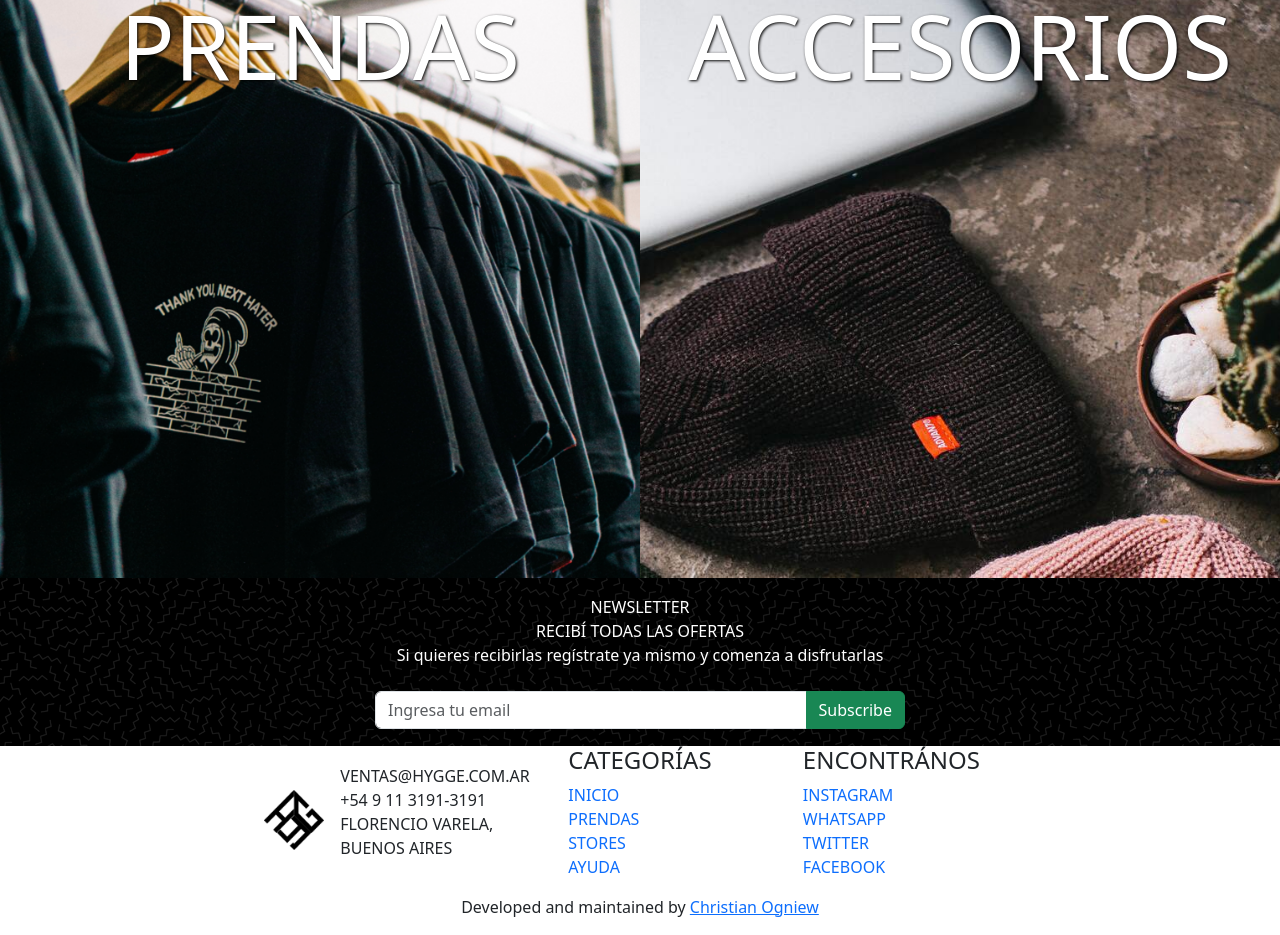
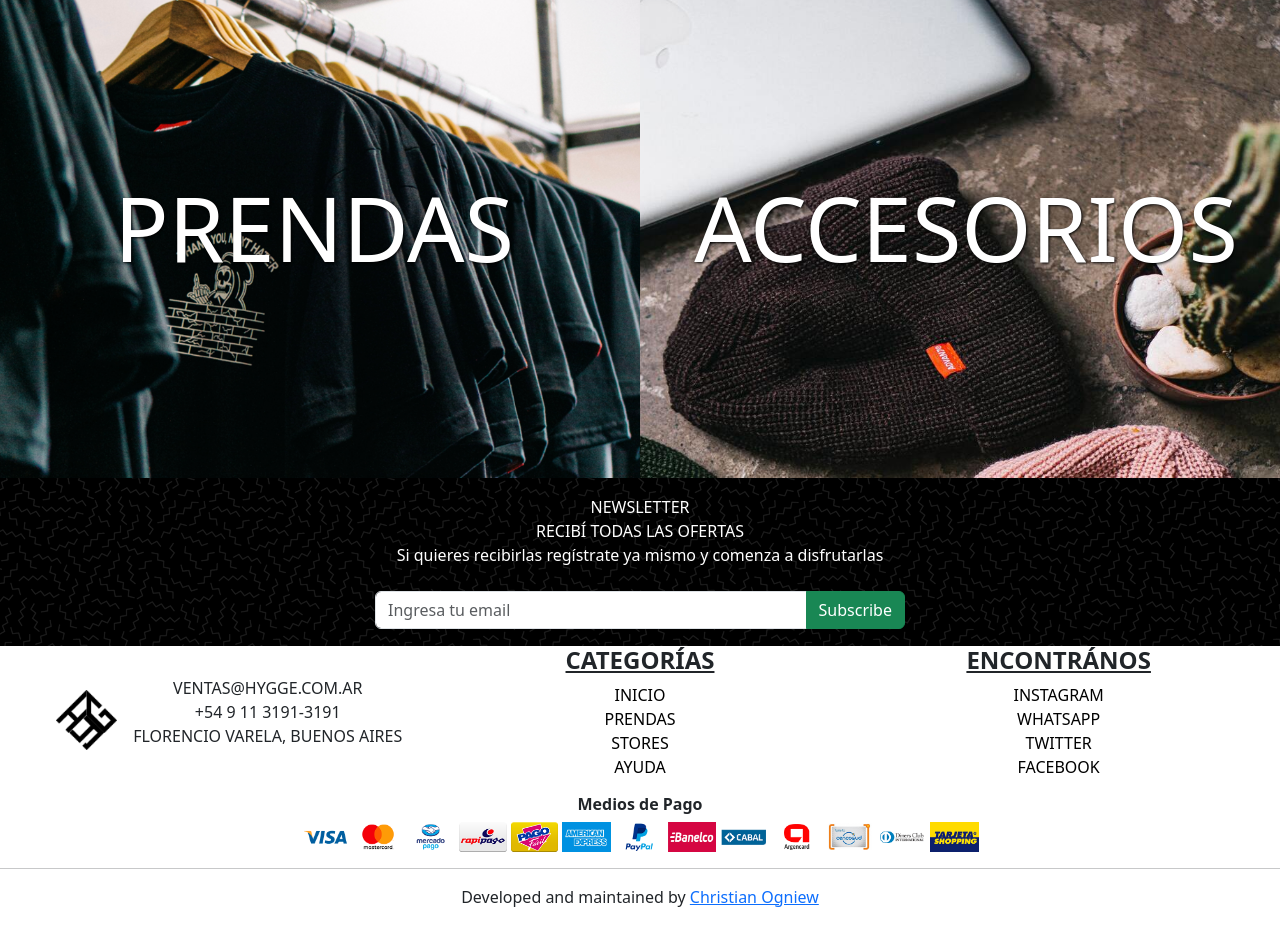
Before and after one commit to ChristianOgniew/PreEntrega2-Ogniew, a plain HTML site: page index.html in a window 1280 px wide. Shown: the part 785-1720 px from the top of the page. Drawn offline with nearby package versions, Linux system fonts and the light colour scheme.

Commit message:
varias correcciones responsive y agrego medios de pago

```diff
--- a/index.html
+++ b/index.html
@@ -26,7 +26,7 @@
   <body>
     <!-- NAV BAR -->
     <nav class="navbar navbar-expand-md navbar-light">
-      <div class="container-fluid">
+      <div class="nav__container container-fluid">
         <button
           class="navbar-toggler"
           type="button"
@@ -48,7 +48,7 @@
             HYGGE CLOTHES
           </a>
           <ul
-            class="navbar-nav d-flex justify-content-center align-items-center"
+            class="navbar-nav d-flex justify-content-center align-items-center m-3"
           >
             <li class="nav-item">
               <a class="nav-link active" aria-current="page" href="#">INICIO</a>
@@ -83,11 +83,13 @@
     <!-- FIN DEL HERO -->
 
     <!-- SECTION -->
-    <section class="conteiner-fluid d-flex">
-      <a class="prendas_img section__text text-center col-md-6" href=""
+    <section class="conteiner-fluid row d-flex">
+      <a class="prendas_img section__text text-center col-md-6 col-sm-6" href=""
         >PRENDAS</a
       >
-      <a class="accesorios_img section__text text-center col-md-6" href=""
+      <a
+        class="accesorios_img section__text text-center col-md-6 col-sm-6"
+        href=""
         >ACCESORIOS</a
       >
     </section>
@@ -138,7 +140,7 @@
       <div
         class="container-fluid d-flex justify-content-center align-items-center"
       >
-        <div class="row">
+        <div class="footer__container row">
           <div
             class="col-xl-4 col-lg-4 col-md-4 d-flex justify-content-center align-items-center"
           >
@@ -160,19 +162,23 @@
             class="col-xl-4 col-lg-4 col-md-4 d-flex justify-content-center align-items-center"
           >
             <div class="">
-              <h4>CATEGORÍAS</h4>
+              <h4>
+                <b><u>CATEGORÍAS</u></b>
+              </h4>
               <ul class="list-unstyled">
                 <li>
-                  <a href="#" class="text-decoration-none">INICIO</a>
+                  <a href="#" class="text-decoration-none text-black">INICIO</a>
                 </li>
                 <li>
-                  <a href="#" class="text-decoration-none">PRENDAS</a>
+                  <a href="#" class="text-decoration-none text-black"
+                    >PRENDAS</a
+                  >
                 </li>
                 <li>
-                  <a href="#" class="text-decoration-none">STORES</a>
+                  <a href="#" class="text-decoration-none text-black">STORES</a>
                 </li>
                 <li>
-                  <a href="#" class="text-decoration-none">AYUDA</a>
+                  <a href="#" class="text-decoration-none text-black">AYUDA</a>
                 </li>
               </ul>
             </div>
@@ -181,19 +187,29 @@
             class="col-xl-4 col-lg-4 col-md-4 d-flex justify-content-center align-items-center"
           >
             <div>
-              <h4>ENCONTRÁNOS</h4>
+              <h4>
+                <b><u>ENCONTRÁNOS</u></b>
+              </h4>
               <ul class="list-unstyled">
                 <li>
-                  <a href="#" class="text-decoration-none">INSTAGRAM</a>
+                  <a href="#" class="text-decoration-none text-black"
+                    >INSTAGRAM</a
+                  >
                 </li>
                 <li>
-                  <a href="#" class="text-decoration-none">WHATSAPP</a>
+                  <a href="#" class="text-decoration-none text-black"
+                    >WHATSAPP</a
+                  >
                 </li>
                 <li>
-                  <a href="#" class="text-decoration-none">TWITTER</a>
+                  <a href="#" class="text-decoration-none text-black"
+                    >TWITTER</a
+                  >
                 </li>
                 <li>
-                  <a href="#" class="text-decoration-none">FACEBOOK</a>
+                  <a href="#" class="text-decoration-none text-black"
+                    >FACEBOOK</a
+                  >
                 </li>
               </ul>
             </div>
@@ -202,6 +218,29 @@
       </div>
     </footer>
     <!-- FIN FOOTER -->
+    <!-- MEDIOS DE PAGO -->
+
+    <div
+      class="medios_pagos conteiner justify-content-center align-items-center text-center"
+    >
+      <h3 class="fs-6"><b>Medios de Pago</b></h3>
+
+      <img class="pagosm" src="../img/visa@2x.png" alt="Visa" />
+      <img class="pagosm" src="../img/mastercard@2x.png" alt="Mastercard" />
+      <img class="pagosm" src="../img/mercadopago@2x.png" alt="Mercado Pago" />
+      <img class="pagosm" src="../img/rapipago@2x.png" alt="Rapipago" />
+      <img class="pagosm" src="../img/pagofacil@2x.png" alt="Pago Facil" />
+      <img class="pagosm" src="../img/amex@2x.png" alt="American Express" />
+      <img class="pagosm" src="../img/paypal@2x.png" alt="Paypal" />
+      <img class="pagosm" src="../img/banelco@2x.png" alt="Banelco" />
+      <img class="pagosm" src="../img/cabal@2x.png" alt="Cabal" />
+      <img class="pagosm" src="../img/argencard@2x.png" alt="Argencard" />
+      <img class="pagosm" src="../img/cencosud@2x.png" alt="Cencosud" />
+      <img class="pagosm" src="../img/diners@2x.png" alt="Dinners" />
+      <img class="pagosm" src="../img/shopping@2x.png" alt="Tarjeta Shopping" />
+    </div>
+    <hr />
+    <!-- FIN DEL MEDIO DE PAGOS -->
     <!-- COPY -->
     <div class="d-flex justify-content-center">
       <div class="copyright">
--- a/styles/style.css
+++ b/styles/style.css
@@ -28,17 +28,26 @@
   height: 37.5rem;
   text-decoration: none;
   text-shadow: 0.0625rem 0.0625rem 0.1875rem black;
+  justify-content: center;
+  display: flex;
+  align-items: center;
+}
+.hero:hover {
+  color: rgb(8, 0, 6);
+  transition: 0.8s ease-in-out;
 }
 
 .prendas_img {
+  height: 31.25rem;
   background-image: url("../img/prendas1.png");
-  height: 31.25rem;
   background-size: cover;
   background-repeat: no-repeat;
   background-position: center;
-  height: 37.5rem;
   text-decoration: none;
   text-shadow: 0.0625rem 0.0625rem 0.1875rem black;
+  justify-content: center;
+  display: flex;
+  align-items: center;
 }
 
 .accesorios_img {
@@ -47,34 +56,67 @@
   background-size: cover;
   background-repeat: no-repeat;
   background-position: center;
-  height: 37.5rem;
   text-decoration: none;
   text-shadow: 0.0625rem 0.0625rem 0.1875rem black;
+  align-items: center;
+  justify-content: center;
+  display: flex;
+}
+
+.prendas_img:hover {
+  background-image: url("../img/prendas2.png");
+  transition: ease-in-out 0.8s;
+}
+
+.accesorios_img:hover {
+  background-image: url("../img/accesorios2.webp");
+  transition: ease-in-out 0.8s;
 }
 .newsletter__container {
   background-image: url("../img/backgnewsletter2.webp");
 }
+
+.pagosm {
+  height: 1.875rem;
+}
+.footer__container {
+  display: flex;
+  width: 100%;
+  flex-direction: row;
+  justify-content: space-between;
+  align-items: center;
+  text-align: center;
+}
+
 /* (responsive) */
-@media screen and (max-width: 767px) {
-  .navbar-brand {
-    display: none;
-  }
+
+@media screen and (max-width: 768px) {
   .hero {
     font-size: 5rem;
   }
   .section__text {
     font-size: 3.75rem;
   }
+
+  footer {
+    display: flex;
+    flex-direction: row;
+    justify-content: space-around;
+    align-items: center;
+  }
 }
+
 @media screen and (max-width: 360px) {
   .hero {
-    font-size: 3.125rem;
+    font-size: 3rem;
     justify-content: center;
     height: 20rem;
   }
-  section {
-    flex-direction: column;
-    height: 12.5rem;
+  .prendas_img {
+    height: 9.375rem;
+  }
+  .accesorios_img {
+    height: 9.375rem;
   }
   .section__text {
     font-size: 1.875rem;
@@ -90,4 +132,7 @@
   h4 {
     font-size: 0.9375rem;
   }
+  .medios_pagos {
+    display: none;
+  }
 }
```
